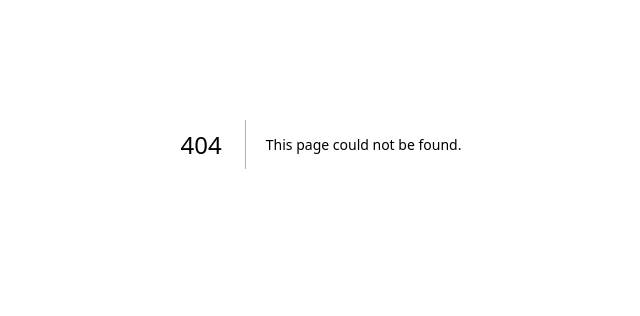
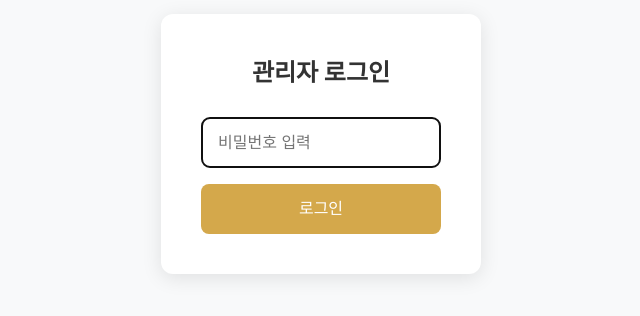
Before and after one commit to seunghun2/dodambugo, a Next.js app: page /admin in a window 1280 px wide. Before the commit this address had no page. Shown: the part 256-572 px from the top of the page, without its empty margins (319-959 px from the left). Built offline with nearby package versions, Linux system fonts and the light colour scheme; a web font is replaced by a local one.

Commit message:
feat: add admin password protection
- Admin layout with session-based authentication
- Admin dashboard page (redirects to /admin/bugo after login)
- Admin auth API endpoint
- Clean login UI with yellow brand button

```diff
--- /dev/null
+++ b/app/admin/layout.tsx
@@ -0,0 +1,120 @@
+'use client';
+
+import { useState, useEffect } from 'react';
+import { useRouter, usePathname } from 'next/navigation';
+
+export default function AdminLayout({
+    children,
+}: {
+    children: React.ReactNode;
+}) {
+    const router = useRouter();
+    const pathname = usePathname();
+    const [isAuthenticated, setIsAuthenticated] = useState(false);
+    const [password, setPassword] = useState('');
+    const [error, setError] = useState('');
+    const [loading, setLoading] = useState(true);
+
+    // 세션 확인
+    useEffect(() => {
+        const session = sessionStorage.getItem('admin_session');
+        if (session === 'authenticated') {
+            setIsAuthenticated(true);
+            // /admin 루트로 접근하면 /admin/bugo로 리다이렉트
+            if (pathname === '/admin') {
+                router.replace('/admin/bugo');
+            }
+        }
+        setLoading(false);
+    }, [pathname, router]);
+
+    const handleLogin = async (e: React.FormEvent) => {
+        e.preventDefault();
+        setError('');
+
+        // 환경변수로 설정된 비밀번호와 비교
+        const res = await fetch('/api/admin-auth', {
+            method: 'POST',
+            headers: { 'Content-Type': 'application/json' },
+            body: JSON.stringify({ password }),
+        });
+
+        if (res.ok) {
+            sessionStorage.setItem('admin_session', 'authenticated');
+            setIsAuthenticated(true);
+            router.replace('/admin/bugo');
+        } else {
+            setError('비밀번호가 틀렸습니다');
+        }
+    };
+
+    if (loading) {
+        return (
+            <div style={{ display: 'flex', justifyContent: 'center', alignItems: 'center', height: '100vh' }}>
+                로딩 중...
+            </div>
+        );
+    }
+
+    if (!isAuthenticated) {
+        return (
+            <div style={{
+                display: 'flex',
+                justifyContent: 'center',
+                alignItems: 'center',
+                height: '100vh',
+                background: '#f8f9fa',
+            }}>
+                <form onSubmit={handleLogin} style={{
+                    background: 'white',
+                    padding: '40px',
+                    borderRadius: '12px',
+                    boxShadow: '0 4px 20px rgba(0,0,0,0.1)',
+                    width: '320px',
+                }}>
+                    <h2 style={{ marginBottom: '24px', textAlign: 'center', color: '#333' }}>
+                        관리자 로그인
+                    </h2>
+                    <input
+                        type="password"
+                        value={password}
+                        onChange={(e) => setPassword(e.target.value)}
+                        placeholder="비밀번호 입력"
+                        style={{
+                            width: '100%',
+                            padding: '12px 16px',
+                            marginBottom: '16px',
+                            border: '1px solid #ddd',
+                            borderRadius: '8px',
+                            fontSize: '16px',
+                            boxSizing: 'border-box',
+                        }}
+                        autoFocus
+                    />
+                    {error && (
+                        <p style={{ color: '#dc3545', marginBottom: '16px', textAlign: 'center' }}>
+                            {error}
+                        </p>
+                    )}
+                    <button
+                        type="submit"
+                        style={{
+                            width: '100%',
+                            padding: '12px',
+                            background: '#D4A84B',
+                            color: 'white',
+                            border: 'none',
+                            borderRadius: '8px',
+                            fontSize: '16px',
+                            cursor: 'pointer',
+                        }}
+                    >
+                        로그인
+                    </button>
+                </form>
+            </div>
+        );
+    }
+
+    return <>{children}</>;
+}
--- /dev/null
+++ b/app/admin/page.tsx
@@ -0,0 +1,78 @@
+'use client';
+
+import Link from 'next/link';
+
+export default function AdminPage() {
+    return (
+        <div style={{
+            padding: '40px',
+            maxWidth: '800px',
+            margin: '0 auto',
+        }}>
+            <h1 style={{ marginBottom: '32px', color: '#333' }}>🔐 관리자 대시보드</h1>
+
+            <div style={{
+                display: 'grid',
+                gridTemplateColumns: 'repeat(auto-fit, minmax(200px, 1fr))',
+                gap: '16px',
+            }}>
+                <Link href="/admin/bugo" style={cardStyle}>
+                    <span style={{ fontSize: '32px' }}>📋</span>
+                    <span>부고 관리</span>
+                </Link>
+
+                <Link href="/admin/flower-orders" style={cardStyle}>
+                    <span style={{ fontSize: '32px' }}>💐</span>
+                    <span>화환 주문</span>
+                </Link>
+
+                <Link href="/admin/products" style={cardStyle}>
+                    <span style={{ fontSize: '32px' }}>🛒</span>
+                    <span>상품 관리</span>
+                </Link>
+
+                <Link href="/admin/facilities" style={cardStyle}>
+                    <span style={{ fontSize: '32px' }}>🏥</span>
+                    <span>장례식장</span>
+                </Link>
+
+                <Link href="/admin/inquiries" style={cardStyle}>
+                    <span style={{ fontSize: '32px' }}>💬</span>
+                    <span>문의사항</span>
+                </Link>
+            </div>
+
+            <button
+                onClick={() => {
+                    sessionStorage.removeItem('admin_session');
+                    window.location.reload();
+                }}
+                style={{
+                    marginTop: '40px',
+                    padding: '12px 24px',
+                    background: '#dc3545',
+                    color: 'white',
+                    border: 'none',
+                    borderRadius: '8px',
+                    cursor: 'pointer',
+                }}
+            >
+                로그아웃
+            </button>
+        </div>
+    );
+}
+
+const cardStyle: React.CSSProperties = {
+    display: 'flex',
+    flexDirection: 'column',
+    alignItems: 'center',
+    gap: '12px',
+    padding: '24px',
+    background: 'white',
+    borderRadius: '12px',
+    boxShadow: '0 2px 8px rgba(0,0,0,0.1)',
+    textDecoration: 'none',
+    color: '#333',
+    transition: 'transform 0.2s, box-shadow 0.2s',
+};
```
Also changed, not shown: app/api/admin-auth/route.ts (added, +24 -0 lines).
